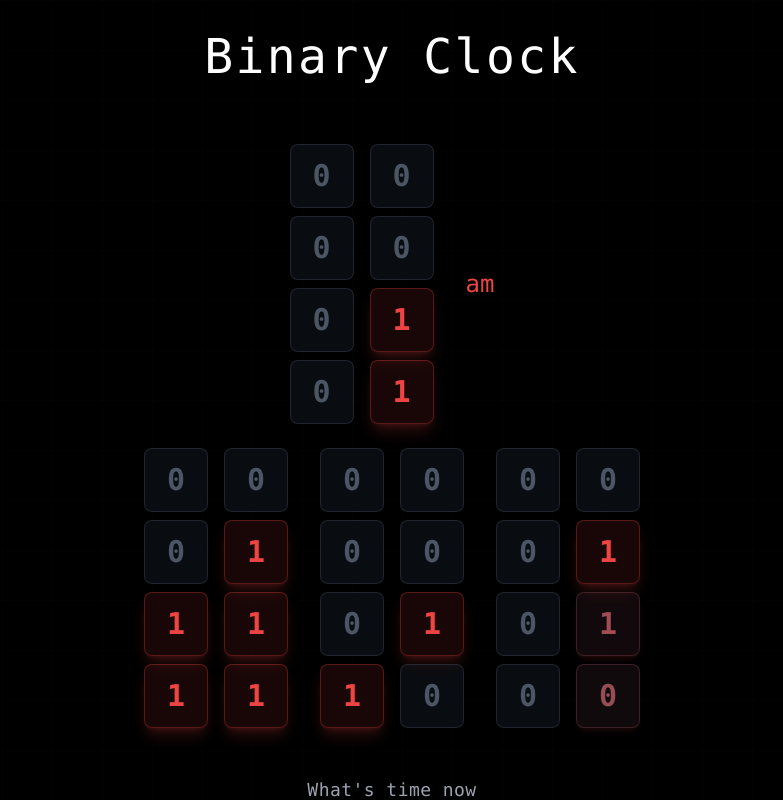
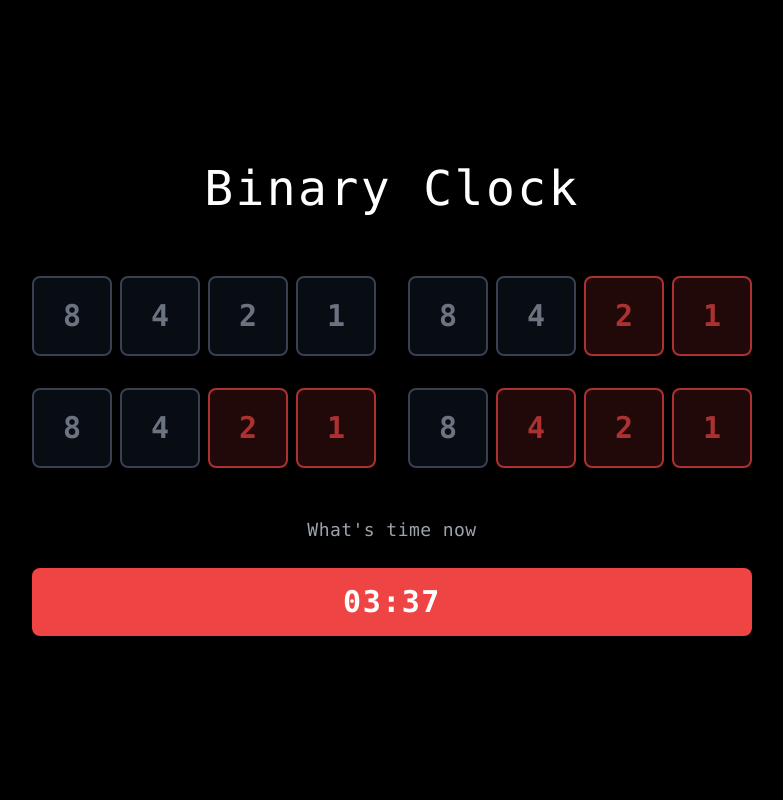
Before and after one commit to Ms-vamshi/BinaryClock, a React (Vite) app: page / in a window 1280 px wide. Shown: the top 800 px of the page, without its empty margins (248-1031 px from the left). Built offline with nearby package versions, Linux system fonts and the light colour scheme.

Commit message:
Refactor: Implement binary clock UI changes
- Remove dots from binary digits.
- Display hours in 8 4 2 1 format horizontally.
- Add blinking effect to the digits.
- Remove seconds display.
- Adjust layout and styling to match the provided picture.
- Add "What's time now" label.
- Center all content.

```diff
--- a/src/components/BinaryClock.tsx
+++ b/src/components/BinaryClock.tsx
@@ -8,7 +8,7 @@ const BinaryClock = () => {
   useEffect(() => {
     const timer = setInterval(() => {
       setTime(new Date());
-    }, 100);
+    }, 1000);
 
     return () => clearInterval(timer);
   }, []);
@@ -16,68 +16,36 @@ const BinaryClock = () => {
   const formatTime = (time: Date) => {
     const hours = time.getHours();
     const minutes = time.getMinutes();
-    const seconds = time.getSeconds();
-    const milliseconds = Math.floor(time.getMilliseconds() / 100);
-    const ampm = hours >= 12 ? 'pm' : 'am';
-    const displayHours = hours % 12 || 12;
 
     return {
-      hours: displayHours,
+      hours,
       minutes,
-      seconds,
-      milliseconds,
-      ampm,
-      digitalTime: `${String(hours).padStart(2, '0')}:${String(minutes).padStart(2, '0')}.${String(Math.floor(time.getMilliseconds() / 10)).padStart(2, '0')}`
+      digitalTime: `${String(hours).padStart(2, '0')}:${String(minutes).padStart(2, '0')}`
     };
   };
 
-  const { hours, minutes, seconds, milliseconds, ampm, digitalTime } = formatTime(time);
+  const { hours, minutes, digitalTime } = formatTime(time);
 
   return (
-    <div className="min-h-screen bg-black flex flex-col items-center justify-center p-8 relative overflow-hidden">
-      {/* Background grid pattern */}
-      <div
-        className="absolute inset-0 opacity-10"
-        style={{
-          backgroundImage: `
-            linear-gradient(rgba(255,255,255,0.1) 1px, transparent 1px),
-            linear-gradient(90deg, rgba(255,255,255,0.1) 1px, transparent 1px)
-          `,
-          backgroundSize: '50px 50px'
-        }}
-      />
-
-      <div className="relative z-10 text-center">
+    <div className="min-h-screen bg-black flex flex-col items-center justify-center p-8">
+      <div className="text-center">
         {/* Title */}
         <h1 className="text-white text-4xl md:text-5xl font-mono mb-16 tracking-wider">
           Binary Clock
         </h1>
 
         {/* Binary Time Display */}
-        <div className="mb-12">
-          {/* Hours and AM/PM */}
-          <div className="flex items-center justify-center gap-8 mb-6">
-            <div className="flex gap-4">
-              <BinaryDigit value={Math.floor(hours / 10)} />
-              <BinaryDigit value={hours % 10} />
-            </div>
-            <span className="text-red-500 text-2xl font-mono">{ampm}</span>
+        <div className="mb-12 space-y-8">
+          {/* Hours */}
+          <div className="flex justify-center gap-8">
+            <BinaryDigit value={Math.floor(hours / 10)} />
+            <BinaryDigit value={hours % 10} />
           </div>
 
-          {/* Minutes and Seconds */}
-          <div className="flex items-center justify-center gap-8">
-            <div className="flex gap-4">
-              <BinaryDigit value={Math.floor(minutes / 10)} />
-              <BinaryDigit value={minutes % 10} />
-            </div>
-            <div className="flex gap-4">
-              <BinaryDigit value={Math.floor(seconds / 10)} />
-              <BinaryDigit value={seconds % 10} />
-            </div>
-            <div className="flex gap-4">
-              <BinaryDigit value={Math.floor(milliseconds / 10)} />
-              <BinaryDigit value={milliseconds % 10} />
-            </div>
+          {/* Minutes */}
+          <div className="flex justify-center gap-8">
+            <BinaryDigit value={Math.floor(minutes / 10)} />
+            <BinaryDigit value={minutes % 10} />
           </div>
         </div>
 
@@ -92,12 +60,6 @@ const BinaryClock = () => {
             {digitalTime}
           </span>
         </div>
-
-        {/* Binary explanation */}
-        <div className="mt-12 text-gray-500 text-sm font-mono max-w-md">
-          <p className="mb-2">Binary representation of current time</p>
-          <p>Red digits = 1, Gray digits = 0</p>
-        </div>
       </div>
     </div>
   );
--- a/src/components/BinaryDigit.tsx
+++ b/src/components/BinaryDigit.tsx
@@ -11,21 +11,21 @@ const BinaryDigit = ({ value }: BinaryDigitProps) => {
   const binaryArray = binaryString.split('').map(bit => bit === '1');
 
   return (
-    <div className="flex flex-col gap-2">
+    <div className="flex gap-2">
       {binaryArray.map((isOne, index) => (
         <div
           key={index}
           className={`
-            w-12 h-12 md:w-16 md:h-16 flex items-center justify-center
+            w-16 h-16 md:w-20 md:h-20 flex items-center justify-center
             text-2xl md:text-3xl font-mono font-bold rounded-lg
-            transition-all duration-300 transform hover:scale-105
+            transition-all duration-300
             ${isOne
-              ? 'text-red-500 bg-red-500/10 border border-red-500/30 shadow-lg shadow-red-500/20'
-              : 'text-gray-600 bg-gray-800/30 border border-gray-700/50'
+              ? 'text-red-500 bg-red-500/20 border-2 border-red-500 animate-pulse'
+              : 'text-gray-500 bg-gray-900/50 border-2 border-gray-700'
             }
           `}
         >
-          {isOne ? '1' : '0'}
+          {8 >> index}
         </div>
       ))}
     </div>
```
